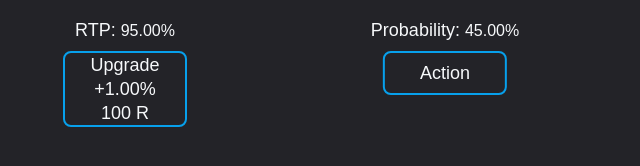
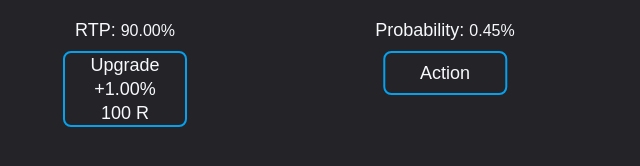
Before and after one commit to Gusarich/Random-Random, a plain HTML site: page index.html in a window 1280 px wide. Shown: the full height of the page, 195-835 px from the left. Drawn offline with Linux system fonts and the light colour scheme; a web font is replaced by a local one.

Commit message:
add probability to gameValues and update other values every tick

```diff
--- a/index.html
+++ b/index.html
@@ -26,7 +26,7 @@
         </div>
 
         <div class="actions noselect">
-            <span class="value-chr">Probability: <span class="value-num" id="value_rtp">45.00%</span></span>
+            <span class="value-chr">Probability: <span class="value-num" id="value_prob">45.00%</span></span>
             <div class="action" id="actions_action">Action</div>
         </div>
 
--- a/js/functions.js
+++ b/js/functions.js
@@ -14,10 +14,13 @@ function format (n) {
 }
 
 function action () {
-    console.log(gameValues.rtp / (100 * gameValues.mul))
+    // gameValues.prob = gameValues.rtp / (100 * gameValues.mul)
 }
 
 function update () {
     $('#value_r')[0].innerText = format(gameValues.r)
     $('#value_x')[0].innerText = format(gameValues.x)
+    $('#value_rtp')[0].innerText = format(gameValues.rtp) + '%'
+    $('#value_mul')[0].innerText = 'x' + format(gameValues.mul)
+    $('#value_prob')[0].innerText = format(gameValues.prob) + '%'
 }
--- a/js/main.js
+++ b/js/main.js
@@ -4,6 +4,7 @@ $(document).ready(() => {
         x: 0.0,
         rtp: 90.0,
         mul: 2.0,
+        prob: 0.45,
     }
 
     $('#actions_action').click(action)
```
